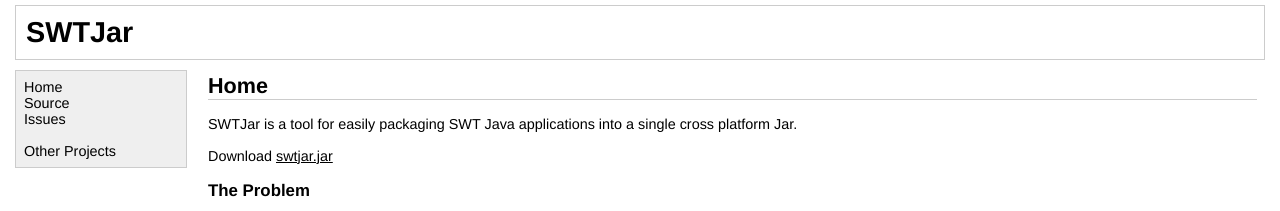
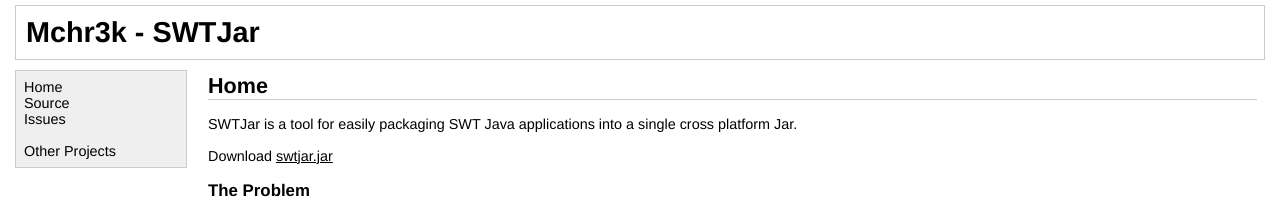
Before and after one commit to mchr3k/swtjar, a Jekyll site: the page built from index.html, in a window 1280 px wide. Shown: the top 211 px of the page. Built offline with Jekyll 4.4.1, drawn with Linux system fonts in a browser that asks for light colours.

Commit message:
Fix swtjar links

```diff
--- a/_layouts/default.html
+++ b/_layouts/default.html
@@ -2,7 +2,7 @@
 <html>
 <head>
 <meta http-equiv="Content-Type" content="text/html; charset=iso-8859-1" />
-<title>{{ page.title }}</title>
+<title>Mchr3k - SWTJar - {{ page.title }}</title>
 <link rel="stylesheet" type="text/css" href="style.css" />
 <link href="scripts/prettify.css" type="text/css" rel="stylesheet" />
 <script type="text/javascript" src="scripts/prettify.js"></script>
@@ -11,7 +11,7 @@
 <body onload="prettyPrint()">
 
 <div id="title">
-<h1>SWTJar</h1>
+<h1><a href="../">Mchr3k</a> - SWTJar</h1>
 </div>
 
 <div class="colmask leftmenu">
--- a/index.html
+++ b/index.html
@@ -1,6 +1,6 @@
 ---
 layout: default
-title: SWTJar - Home
+title: Home
 ---
 <h2>Home</h2>
 
--- a/style.css
+++ b/style.css
@@ -69,6 +69,7 @@ body
 	text-decoration:underline;
 }
 
+#title a,
 .col2 a
 {
 	color:#000000;
```
